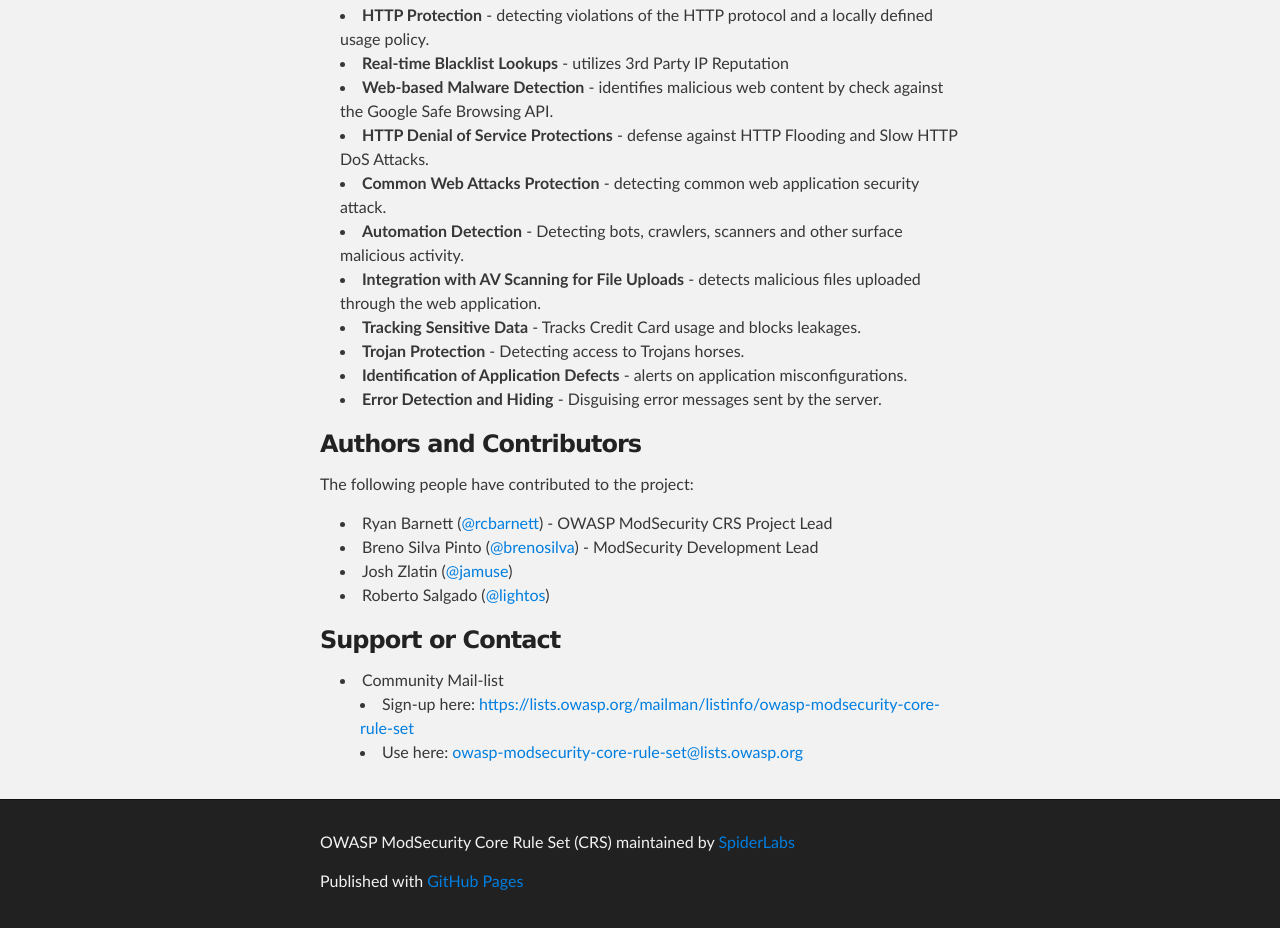
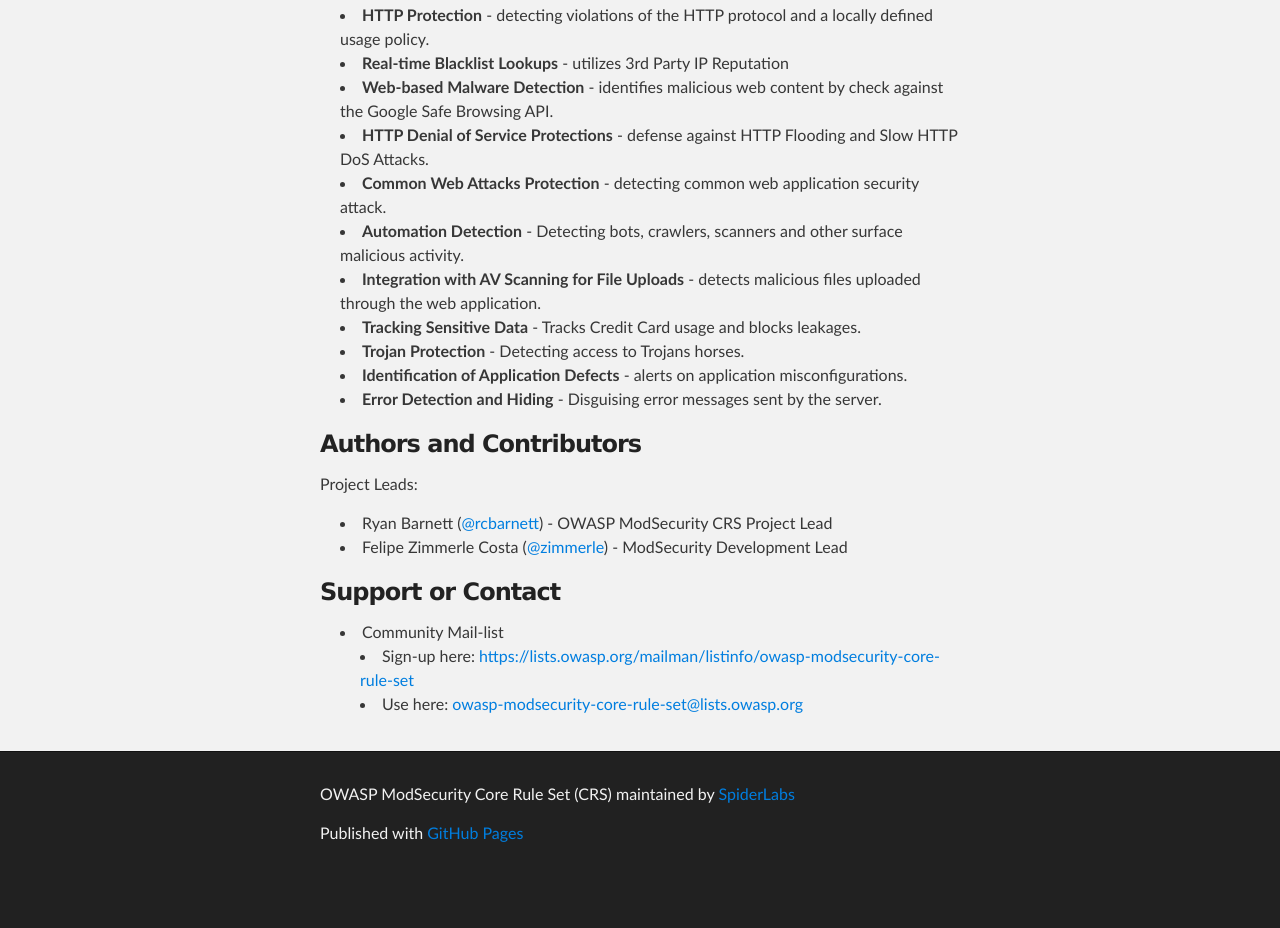
Before and after one commit to SpiderLabs/owasp-modsecurity-crs, a plain HTML site: page index.html in a window 1280 px wide. Shown: the part 742-1670 px from the top of the page. After the commit the page ends 1622 px from the top, so only its background shows below. Drawn offline with Linux system fonts and the light colour scheme.

Commit message:
Update index.html

```diff
--- a/index.html
+++ b/index.html
@@ -64,13 +64,11 @@
 <strong>Error Detection and Hiding</strong> - Disguising error messages sent by the server.</li>
 </ul><h3>Authors and Contributors</h3>
 
-<p>The following people have contributed to the project:</p>
+<p>Project Leads:</p>
 
 <ul>
 <li>Ryan Barnett (<a href="https://github.com/rcbarnett" class="user-mention">@rcbarnett</a>) - OWASP ModSecurity CRS Project Lead</li>
-<li>Breno Silva Pinto (<a href="https://github.com/brenosilva" class="user-mention">@brenosilva</a>) - ModSecurity Development Lead</li>
-<li>Josh Zlatin (<a href="https://github.com/jamuse" class="user-mention">@jamuse</a>)</li>
-<li>Roberto Salgado (<a href="https://github.com/lightos" class="user-mention">@lightos</a>)</li>
+<li>Felipe Zimmerle Costa (<a href="https://github.com/zimmerle" class="user-mention">@zimmerle</a>) - ModSecurity Development Lead</li>
 </ul><h3>Support or Contact</h3>
 
 <ul>
```
